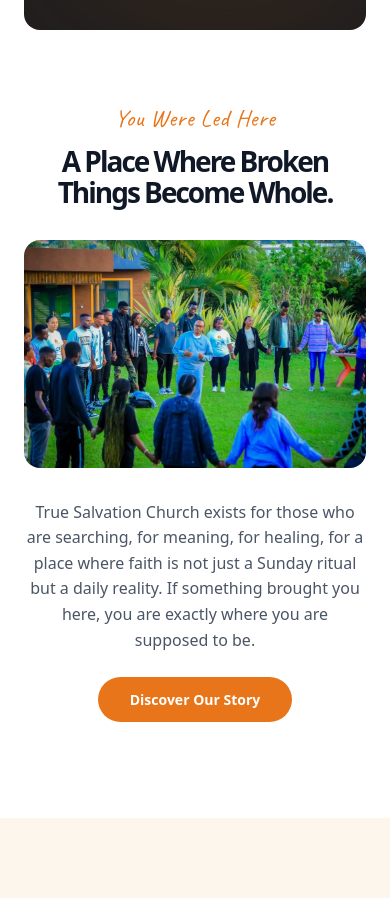
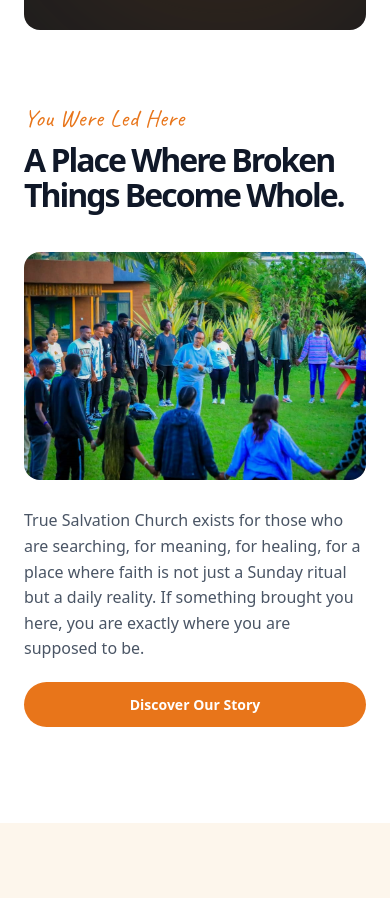
Before and after one commit to Getech-S/tsc-church, a Next.js app: page / in a window 390 px wide. Shown: the part 1595-2493 px from the top of the page. Built offline with nearby package versions, Linux system fonts and the light colour scheme.

Commit message:
Updated home about section

```diff
--- a/components/sections/About.tsx
+++ b/components/sections/About.tsx
@@ -30,7 +30,7 @@
 
         {/* RIGHT COLUMN: Text Content */}
         <motion.div
-          className="flex flex-col items-center text-center sm:items-start sm:text-left gap-6 order-1 lg:order-2"
+          className="flex flex-col sm:items-start sm:text-left gap-5 order-1 lg:order-2"
           initial={{ opacity: 0, x: 30 }}
           whileInView={{ opacity: 1, x: 0 }}
           viewport={{ once: true, margin: "-100px" }}
@@ -49,7 +49,7 @@
           </span>
 
           {/* Heading — correct responsive sizing, small to large */}
-          <h2 className="text-[28px] sm:text-[36px] md:text-[42px] lg:text-[48px] font-bold text-gray-900 leading-[1.1] tracking-[-2px]">
+          <h2 className="text-[32px] sm:text-[36px] sm: mb-3 md:text-[40px] lg:text-[48px] font-bold text-gray-900 leading-[1.1] tracking-[-2px]">
             A Place Where Broken <br />
             Things Become Whole.
           </h2>
@@ -79,7 +79,7 @@
           {/* BUTTON — Link styled directly, no nested button */}
           <Link
                 href="/about#whoweare"
-                className="text-white bg-[#E8751A] font-semibold text-[14px] rounded-full px-8 py-3 flex items-center justify-center gap-2 hover:bg-[#E8A020] transition-colors duration-300 ease-in-out self-center sm:self-start"
+                className="text-white bg-[#E8751A] font-semibold text-[14px] rounded-full px-8 py-3 flex items-center justify-center gap-2 hover:bg-[#E8A020] transition-colors duration-300 ease-in-out sm:self-start"
                 >
                 Discover Our Story
                 {/* <ChevronRight size={16} className="mt-[1px]" /> */}
```
